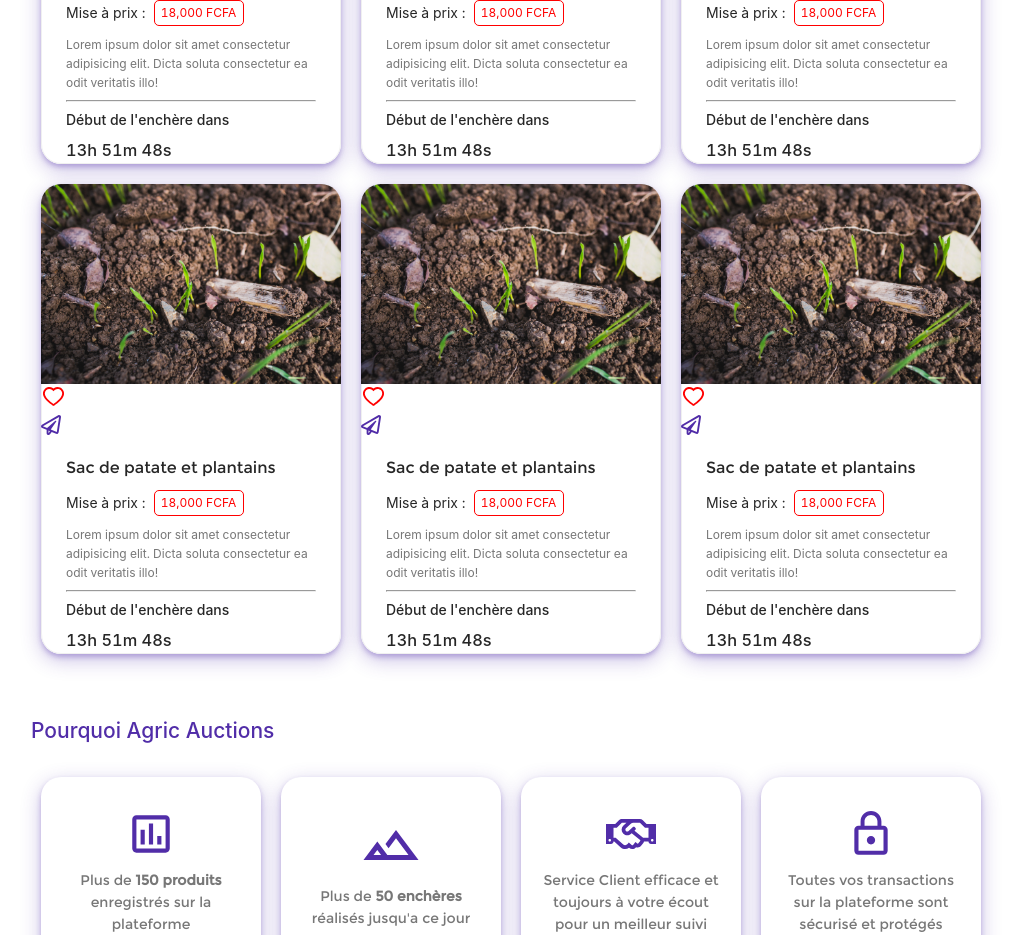
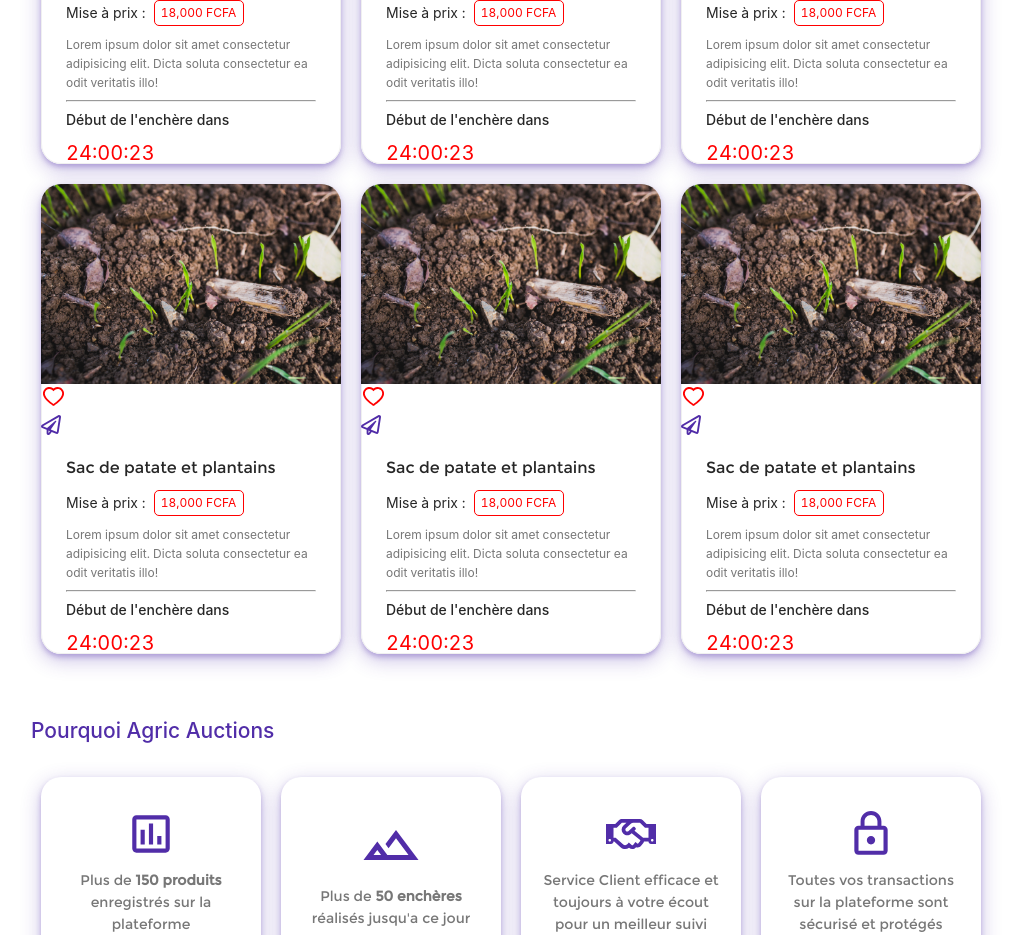
Before and after one commit to derrickteta/vente-enchere, a React (Create React App) app: page / in a window 1280 px wide. Shown: the part 1160-2095 px from the top of the page, without its empty margins (129-1150 px from the left). Built offline with nearby package versions, Linux system fonts and the light colour scheme.

Commit message:
feat: add time counter in Auction card

```diff
--- a/src/modules/shared/AuctionCard/index.tsx
+++ b/src/modules/shared/AuctionCard/index.tsx
@@ -1,5 +1,5 @@
 import styled from '@emotion/styled';
-import { Card, Image, Space, Tooltip } from 'antd';
+import { Card, Image, Space, Statistic, Tooltip } from 'antd';
 import { AiOutlineHeart } from 'react-icons/ai';
 import { FaRegPaperPlane } from 'react-icons/fa';
 import slide1 from '../../../assets/images/slide4.jpg';
@@ -99,7 +99,10 @@ export const AuctionCard = ({ auction }: { auction: any }) => {
 
           <hr />
           <h4>Début de l'enchère dans</h4>
-          <h3>13h 51m 48s</h3>
+          <Statistic.Countdown
+            valueStyle={{ fontSize: 20, color: 'red' }}
+            value={Date.now() + 1000 * 60 * 60 * 24 * 1 + 1000 * 30}
+          />
         </div>
       </Card>
     </CardContainer>
```
